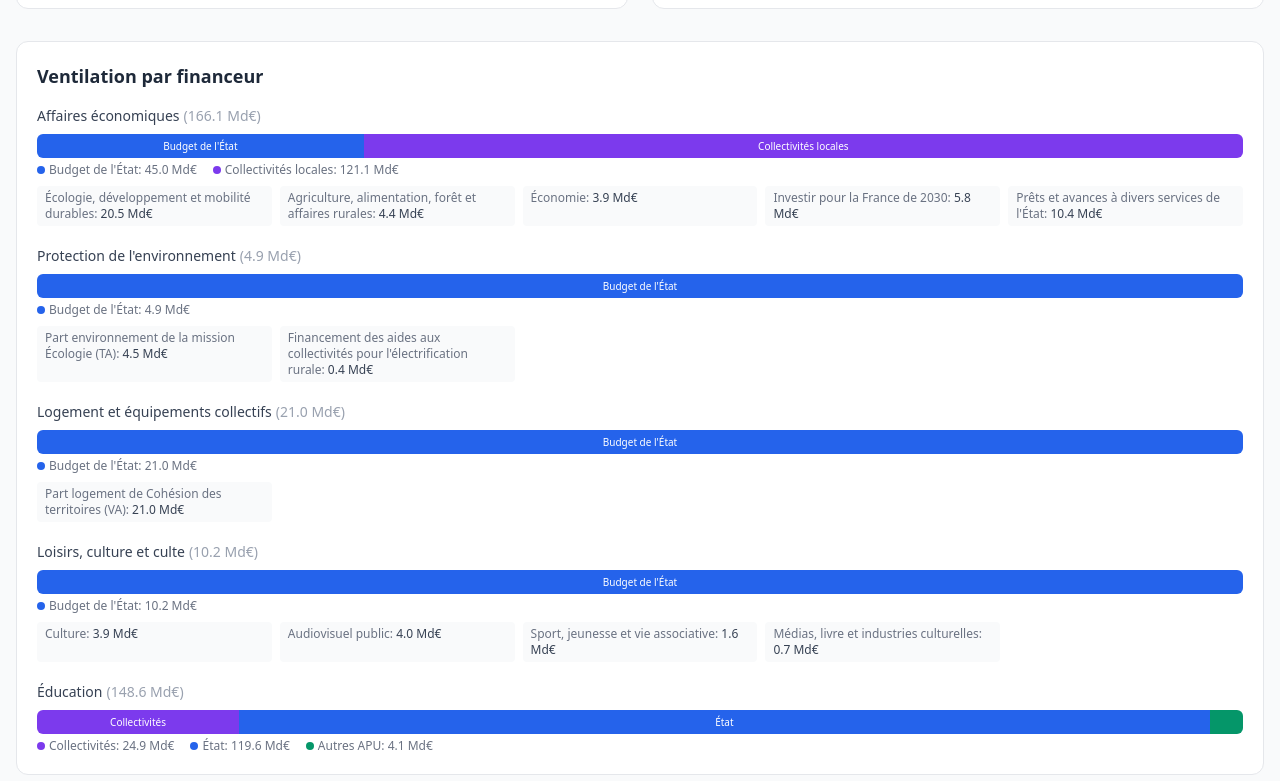
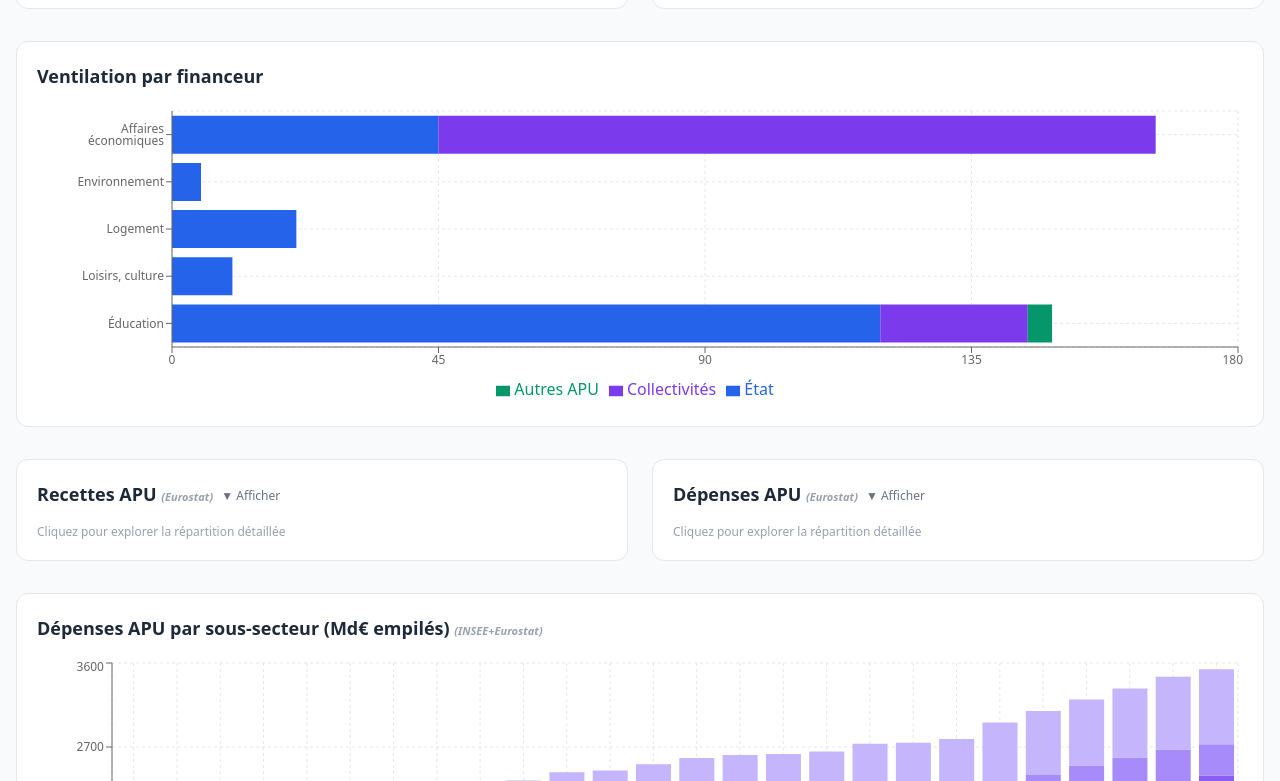
Before and after one commit to juliengoum14-dev/comptes-publics-france, a Next.js app: page / in a window 1280 px wide. Shown: the part 1719-2500 px from the top of the page. Built offline with nearby package versions, Linux system fonts and the light colour scheme.

Commit message:
FinanceurBreakdown : passe en stacked bar chart Recharts (style ApuBreakdown)

```diff
--- a/src/components/FinanceurBreakdown.tsx
+++ b/src/components/FinanceurBreakdown.tsx
@@ -1,94 +1,104 @@
 "use client";
 
-import type { FinanceurEntry } from "@/types";
+import {
+  BarChart,
+  Bar,
+  XAxis,
+  YAxis,
+  CartesianGrid,
+  Tooltip,
+  ResponsiveContainer,
+  Legend,
+} from "recharts";
+import { useMemo } from "react";
+import SourceTooltip from "./SourceTooltip";
+
+interface FinanceurEntry {
+  financeur: string;
+  label: string;
+  values: Record<string, number>;
+  detail: { code: string; label: string; values: Record<string, number> }[];
+}
 
 interface FinanceurBreakdownProps {
   data: Record<string, FinanceurEntry[]>;
+  annee?: number;
 }
 
 const FUNCTION_LABELS: Record<string, string> = {
   GF04: "Affaires économiques",
-  GF05: "Protection de l'environnement",
-  GF06: "Logement et équipements collectifs",
-  GF08: "Loisirs, culture et culte",
+  GF05: "Environnement",
+  GF06: "Logement",
+  GF08: "Loisirs, culture",
   GF09: "Éducation",
 };
 
-const COLORS: Record<string, string> = {
-  BUDGET_ETAT: "#2563eb",
+const FINANCEUR_KEYS = ["ETAT", "COLLECTIVITES", "ODAC"];
+
+const FINANCEUR_LABELS: Record<string, string> = {
+  ETAT: "État",
+  COLLECTIVITES: "Collectivités",
+  ODAC: "Autres APU",
+};
+
+const FINANCEUR_COLORS: Record<string, string> = {
   ETAT: "#2563eb",
   COLLECTIVITES: "#7c3aed",
-  COLLECTIVITES_LOCALES: "#7c3aed",
   ODAC: "#059669",
-  AUTRES_APU: "#059669",
 };
 
-export default function FinanceurBreakdown({ data }: FinanceurBreakdownProps) {
+export default function FinanceurBreakdown({ data, annee = 2024 }: FinanceurBreakdownProps) {
   const codes = Object.keys(data).sort();
   if (codes.length === 0) return null;
+
+  const chartData = useMemo(() => {
+    return codes.map((code) => {
+      const entries = data[code];
+      const point: Record<string, string | number> = { fonction: FUNCTION_LABELS[code] ?? code };
+      for (const key of FINANCEUR_KEYS) {
+        const entry = entries.find((e) => e.financeur === key || e.financeur === `BUDGET_${key}`);
+        point[key] = entry?.values[String(annee)] ?? 0;
+      }
+      return point;
+    });
+  }, [data, annee, codes]);
 
   return (
     <div className="rounded-xl border border-gray-200 bg-white p-5">
       <h3 className="text-lg font-semibold text-gray-800 mb-4">
         Ventilation par financeur
       </h3>
-      <div className="space-y-5">
-        {codes.map((code) => {
-          const entries = data[code];
-          const total = entries.reduce((s, e) => s + (e.values["2024"] ?? 0), 0);
-          const funcLabel = FUNCTION_LABELS[code] ?? code;
-
-          return (
-            <div key={code}>
-              <p className="text-sm font-medium text-gray-700 mb-2">
-                {funcLabel}
-                <span className="text-gray-400 font-normal ml-1">
-                  ({total.toFixed(1)} Md€)
-                </span>
-              </p>
-              <div className="flex h-6 rounded-md overflow-hidden">
-                {entries.map((entry) => {
-                  const val = entry.values["2024"] ?? 0;
-                  const pct = total > 0 ? (val / total) * 100 : 0;
-                  const color = COLORS[entry.financeur] ?? "#6b7280";
-                  return pct > 1 ? (
-                    <div
-                      key={entry.financeur}
-                      className="flex items-center justify-center text-[10px] font-medium text-white"
-                      style={{ width: `${pct}%`, backgroundColor: color, minWidth: pct > 15 ? undefined : 0 }}
-                    >
-                      {pct > 15 ? entry.label : ""}
-                    </div>
-                  ) : null;
-                })}
-              </div>
-              <div className="flex flex-wrap gap-x-4 gap-y-1 mt-1">
-                {entries.map((entry) => {
-                  const val = entry.values["2024"] ?? 0;
-                  const color = COLORS[entry.financeur] ?? "#6b7280";
-                  return (
-                    <span key={entry.financeur} className="text-xs text-gray-500">
-                      <span className="inline-block w-2 h-2 rounded-sm mr-1" style={{ backgroundColor: color }} />
-                      {entry.label}: {val.toFixed(1)} Md€
-                    </span>
-                  );
-                })}
-              </div>
-              {entries.some((e) => e.detail.length > 0) && (
-                <div className="mt-2 grid grid-cols-2 sm:grid-cols-3 lg:grid-cols-5 gap-2">
-                  {entries.map((entry) =>
-                    entry.detail.map((d) => (
-                      <div key={d.code} className="rounded bg-gray-50 px-2 py-1 text-xs text-gray-500">
-                        {d.label}: <span className="font-medium text-gray-700">{(d.values["2024"] ?? 0).toFixed(1)} Md€</span>
-                      </div>
-                    ))
-                  )}
-                </div>
-              )}
-            </div>
-          );
-        })}
-      </div>
+      <ResponsiveContainer width="100%" height={300}>
+        <BarChart data={chartData} layout="vertical">
+          <CartesianGrid strokeDasharray="3 3" stroke="#e5e7eb" />
+          <XAxis type="number" tick={{ fontSize: 12 }} />
+          <YAxis
+            type="category"
+            dataKey="fonction"
+            tick={{ fontSize: 12 }}
+            width={130}
+          />
+          <Tooltip
+            content={
+              <SourceTooltip
+                source="Budget PLF + DEPP"
+                formatValue={(v: number) => `${v.toFixed(1)} Md€`}
+              />
+            }
+            wrapperStyle={{ pointerEvents: "none" }}
+          />
+          <Legend />
+          {FINANCEUR_KEYS.map((key) => (
+            <Bar
+              key={key}
+              dataKey={key}
+              name={FINANCEUR_LABELS[key]}
+              fill={FINANCEUR_COLORS[key]}
+              stackId="financeur"
+            />
+          ))}
+        </BarChart>
+      </ResponsiveContainer>
     </div>
   );
 }
```
